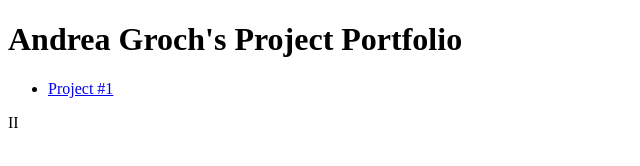
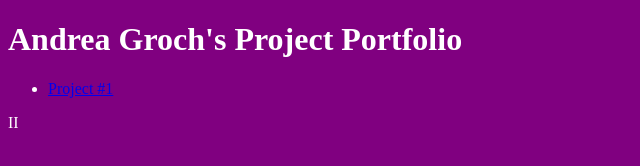
Before and after one commit to agroch2011/project-portfolio, a plain HTML site: page index.html in a window 1280 px wide. Shown: the whole page, without its empty margins (0-640 px from the left). Drawn offline with Linux system fonts and the light colour scheme.

Commit message:
Colors
Background

```diff
--- a/index.html
+++ b/index.html
@@ -4,6 +4,15 @@
     <head>
 
         <title>Andrea Groch's Project Portfolio</title>
+        <style>
+
+
+            body{
+                background-color: purple;
+                color:white;            }
+
+
+        </style>
 
     </head>
     <body>
```
